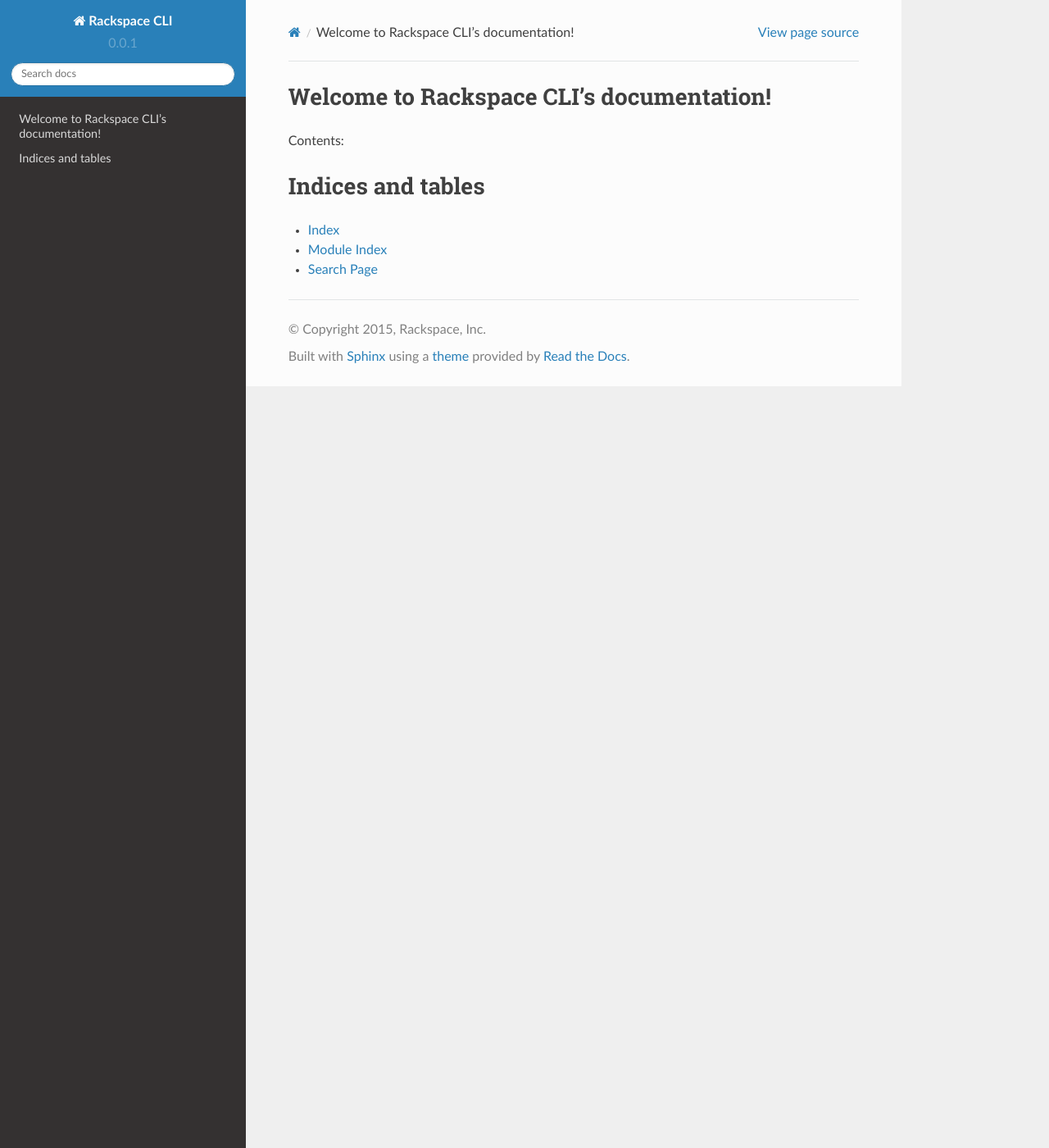
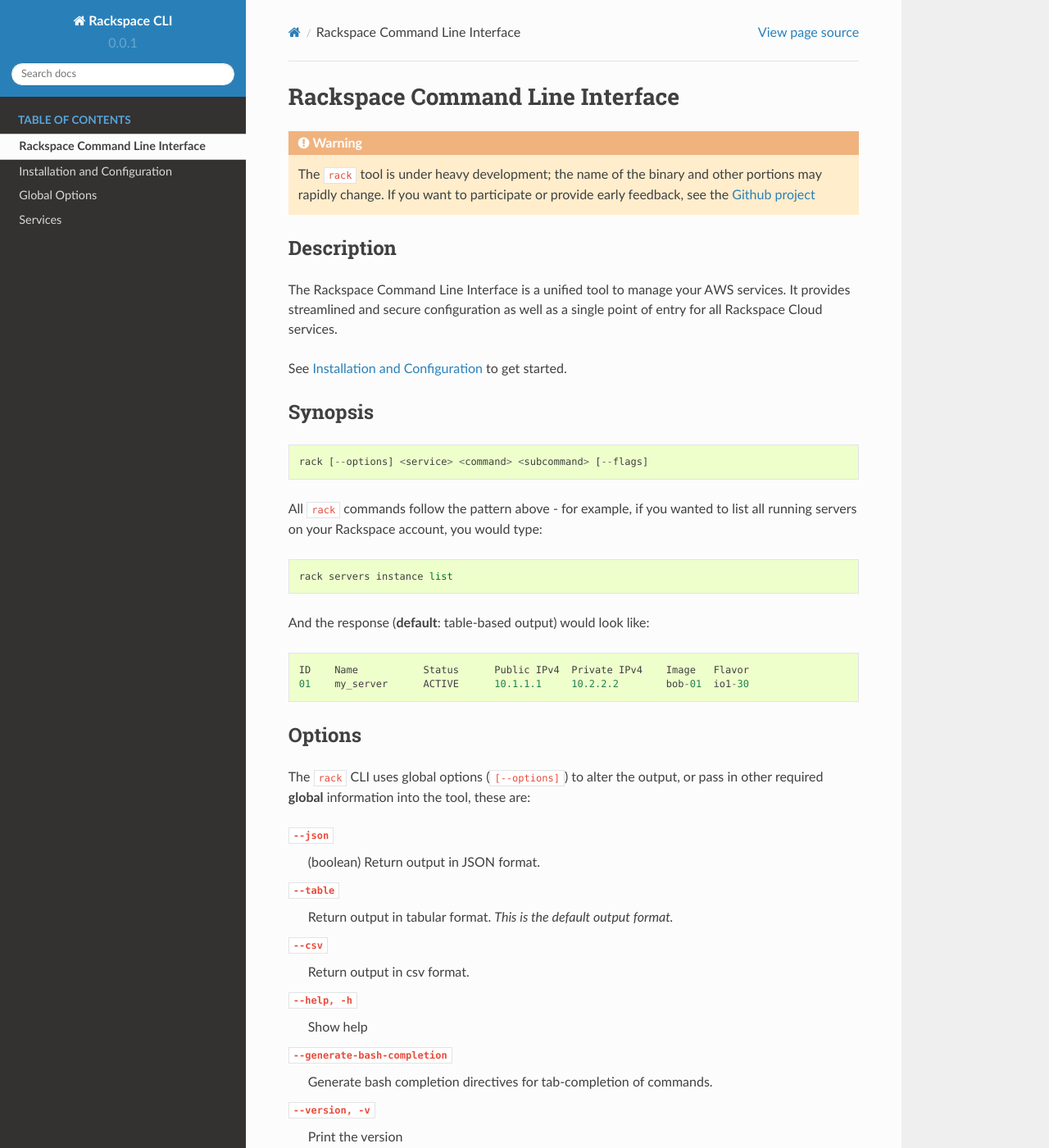
Before and after one commit to rackspace/rack, a Sphinx documentation site: the page built from docs/index.rst, in a window 1280 px wide and 1400 px high. Shown: the whole window at 82% size. Built offline with Sphinx 7.4.7 and the Read the Docs theme 2.0.0, drawn with Linux system fonts in a browser that asks for light colours; some of the changed text lies outside the part shown.

Commit message:
writing yo

```diff
--- /dev/null
+++ b/docs/configuration.rst
@@ -0,0 +1,6 @@
+.. _installation_and_configuration:
+
+Installation and Configuration
+==============================
+
+Bleh
--- /dev/null
+++ b/docs/globaloptions.rst
@@ -0,0 +1,6 @@
+.. _global_options:
+
+Global Options
+==============
+
+Bleh
--- a/docs/index.rst
+++ b/docs/index.rst
@@ -1,15 +1,79 @@
-.. Rackspace CLI documentation master file, created by
-   sphinx-quickstart on Sun Jun 14 14:16:13 2015.
-   You can adapt this file completely to your liking, but it should at least
-   contain the root `toctree` directive.
+.. _home:
 
-Welcome to Rackspace CLI's documentation!
-=========================================
+Rackspace Command Line Interface
+================================
 
-Contents:
+.. warning:: The ``rack`` tool is under heavy development; the name of the binary
+             and other portions may rapidly change. If you want to participate or
+             provide early feedback, see the `Github project <https://github.com/jrperritt/rack>`_
+
+Description
+-----------
+
+The Rackspace Command Line Interface is a unified tool to manage your AWS
+services. It provides streamlined and secure configuration as well as a single
+point of entry for all Rackspace Cloud services.
+
+See :ref:`installation_and_configuration` to get started.
+
+Synopsis
+--------
+
+::
+
+  rack [--options] <service> <command> <subcommand> [--flags]
+
+All ``rack`` commands follow the pattern above - for example, if you wanted to
+list all running servers on your Rackspace account, you would type::
+
+  rack servers instance list
+
+And the response (**default**: table-based output) would look like::
+
+  ID    Name           Status      Public IPv4	Private IPv4	Image   Flavor
+  01	my_server      ACTIVE	   10.1.1.1     10.2.2.2        bob-01  io1-30
+
+Options
+-------
+
+The ``rack`` CLI uses global options (``[--options]``) to alter the output, or
+pass in other required **global** information into the tool, these are:
+
+``--json``
+  (boolean) Return output in JSON format.
+
+``--table``
+  Return output in tabular format. *This is the default output format.*
+
+``--csv``
+  Return output in csv format.
+
+``--help, -h``
+  Show help
+
+``--generate-bash-completion``
+  Generate bash completion directives for tab-completion of commands.
+
+``--version, -v``
+  Print the version
+
+For more on options, see :ref:`global_options`.
+
+Services
+--------
+
+* :ref:`servers` - Commands for Rackspace Cloud Servers, dedicated and virtual.
+
 
 .. toctree::
+   :caption: Table of Contents
+   :name: mastertoc
    :maxdepth: 2
+
+   self
+   configuration.rst
+   globaloptions.rst
+   services/index.rst
 
 
 
```
Also changed, not shown: other parts of docs/index.rst (+0 -1 lines), docs/services/index.rst (added, +11 -0 lines), docs/services/servers.rst (added, +29 -0 lines).
